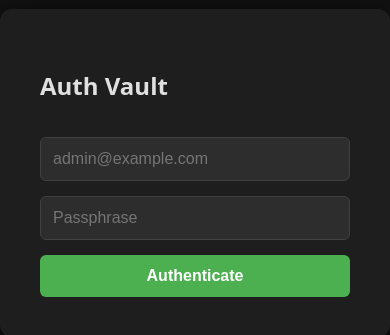
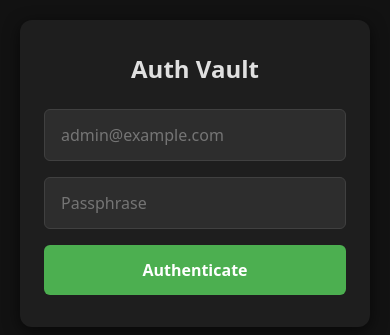
Before and after one commit to anaconda2401/authvault, a website: page public/index.html in a window 390 px wide. Shown: the part 249-584 px from the top of the page. Drawn offline with Linux system fonts and the light colour scheme.

Commit message:
Enhance mobile styles and adjust layout
Updated styles for better mobile responsiveness and aesthetics.

```diff
--- a/public/index.html
+++ b/public/index.html
@@ -5,6 +5,7 @@
     <meta name="viewport" content="width=device-width, initial-scale=1.0">
     <title>Auth Vault</title>
     <style>
+        /* --- BASE STYLES (Mobile First & Desktop) --- */
         body {
             background-color: #121212;
             color: #e0e0e0;
@@ -12,44 +13,85 @@
             display: flex;
             justify-content: center;
             align-items: center;
-            height: 100vh;
+            min-height: 100vh;
             margin: 0;
+            padding: 20px; /* Prevents card from hitting screen edges on small devices */
+            box-sizing: border-box;
         }
+
         .login-card {
             background: #1e1e1e;
-            padding: 2.5rem;
+            padding: 2.5rem 3rem; /* Extra padding on the sides for desktop */
             border-radius: 12px;
             box-shadow: 0 8px 32px rgba(0,0,0,0.8);
             width: 100%;
-            max-width: 350px;
+            max-width: 400px; /* Slightly larger for laptop screens */
+            box-sizing: border-box;
         }
+
+        h2 {
+            margin-top: 0;
+            margin-bottom: 1.5rem;
+            text-align: center; /* Centers the title for better symmetry */
+            font-size: 1.75rem;
+        }
+
         input, button {
             width: 100%;
-            padding: 12px;
-            margin-top: 15px;
+            padding: 12px 16px;
+            margin-bottom: 16px; /* Replaced margin-top with margin-bottom for better flow */
             border-radius: 6px;
             border: none;
             box-sizing: border-box;
             font-size: 1rem;
+            font-family: inherit;
         }
+
         input {
             background: #2d2d2d;
             color: #ffffff;
             border: 1px solid #404040;
+            transition: border-color 0.2s;
         }
+
         input:focus {
             outline: none;
             border-color: #4CAF50;
+            background: #333333; /* Slight brightness bump on focus */
         }
+
         button {
             background: #4CAF50;
             color: white;
-            font-weight: bold;
+            font-weight: 600;
             cursor: pointer;
-            transition: background 0.2s;
+            transition: background 0.2s, transform 0.1s;
+            margin-bottom: 0; /* Remove bottom margin for the last element */
         }
+
         button:hover {
             background: #45a049;
+        }
+
+        button:active {
+            transform: scale(0.98); /* Adds a subtle 'click' indent effect */
+        }
+
+        /* --- MOBILE RESPONSIVE TWEAKS --- */
+        @media (max-width: 600px) {
+            .login-card {
+                padding: 2rem 1.5rem; /* Reduces inner padding to save space on phones */
+                box-shadow: 0 4px 16px rgba(0,0,0,0.6);
+            }
+
+            h2 {
+                font-size: 1.5rem; /* Scales down title slightly */
+            }
+
+            input, button {
+                padding: 14px 16px; /* Taller tap targets for thumbs */
+                font-size: 16px; /* Strict 16px to prevent iOS Safari auto-zoom */
+            }
         }
     </style>
 </head>
```
